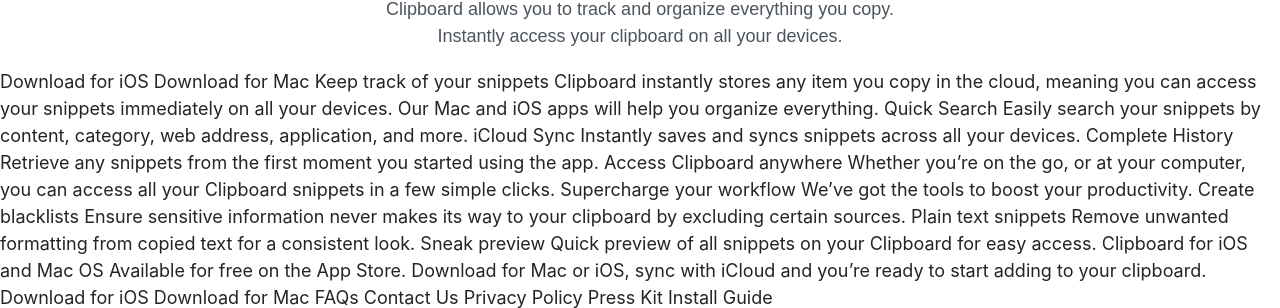
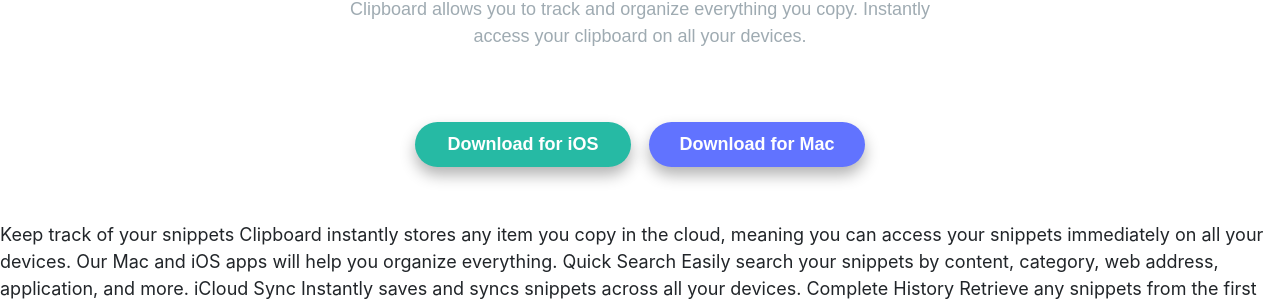
Before and after one commit to vieiramanda11/Clipboard-Landing-Page, a plain HTML site: page index.html in a window 1280 px wide. Shown: the part 467-775 px from the top of the page. Drawn offline with nearby package versions, Linux system fonts and the light colour scheme; a web font is replaced by a local one.

Commit message:
finishing buttonsons position and stylying

```diff
--- a/index.html
+++ b/index.html
@@ -13,13 +13,18 @@
   <header class="d-flex justify-content-center">
     <img src="images/logo.svg" alt="logo" id="logo">
   </header>
-  <section class="container">
+  <section>
     <h1 class="text-center">A history of everything you copy</h1>
-    <p class="col-lg-6 offset-lg-3 text-center">Clipboard allows you to track and organize everything you copy. Instantly access your clipboard on all your devices.</p>
+    <p class="col-lg-6 offset-lg-3 text-center grayish-blue">Clipboard allows you to track and organize everything you copy. Instantly access your clipboard on all your devices.</p>
+    <div class="buttons d-flex justify-content-center">
+      <button class="ios">Download for iOS</button>
+      <button class="mac">Download for Mac</button>
+    </div>
   </section>
 
-  Download for iOS
-  Download for Mac
+
+
+
 
   Keep track of your snippets
 
--- a/style.css
+++ b/style.css
@@ -7,11 +7,63 @@
   padding: 0;
 }
 
+.grayish-blue {
+  color: hsl(201, 11%, 66%);
+}
+
+/* .strong-cyan {
+  color:hsl(171, 66%, 44%);
+}
+
+.light-blue {
+  color: hsl(233, 100%, 69%);
+} */
+
+
 header {
   background-image: url('images/bg-header-desktop.png');
   background-repeat: no-repeat;
   height: 50vh;
 }
+
+section h1 {
+  font-weight: 600;
+}
+
+.buttons button {
+  border-radius: 30px;
+  border: none;
+  box-shadow: 0px 8px 15px rgba(0, 0, 0, 0.3);
+  color: white;
+  height: 2.5em;
+  margin: 3em 0.5em;
+  width: 12em;
+  font-weight: 600;
+}
+
+.buttons button:hover {
+  opacity: 0.8;
+}
+
+.ios {
+  background-color: hsl(171, 66%, 44%);;
+}
+
+.mac {
+  background-color:  hsl(233, 100%, 69%);;
+}
+
+@media (max-width: 375px) {
+  .buttons {
+    flex-direction: column;
+  }
+
+  .buttons button {
+    margin: 0.5em auto;
+    width: 80vw;
+  }
+}
+
 
 .attribution {
   font-size: 11px; text-align: center;
@@ -20,7 +72,3 @@
 .attribution a {
   color: hsl(228, 45%, 44%);
 }
-
-section h1 {
-  font-weight: 600;
-}
```
